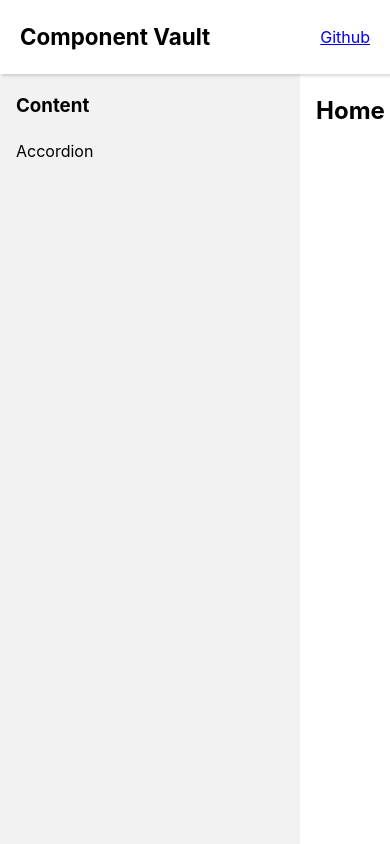
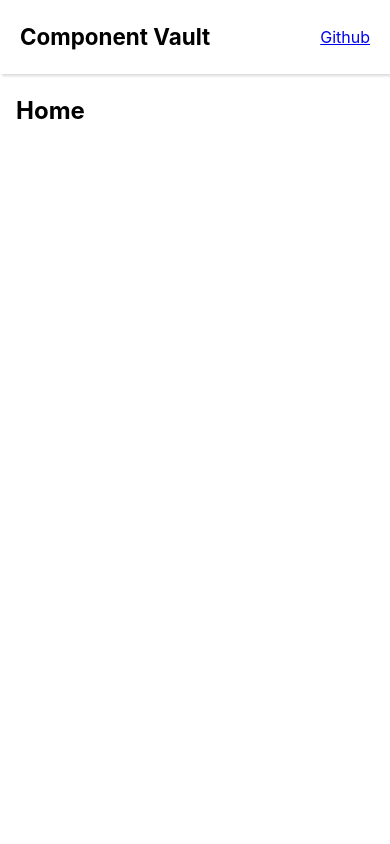
Before and after one commit to ssakib4040/component-vault, a React (Vite) app: page / in a window 390 px wide. Built offline with nearby package versions, Linux system fonts and the light colour scheme.

Commit message:
Media queries added in sidebar & content

```diff
--- a/src/components/Content/Content.scss
+++ b/src/components/Content/Content.scss
@@ -2,4 +2,9 @@
   flex: 1;
   margin-left: 300px;
   padding: 0 1rem;
+
+  // media queries
+  @media (max-width: 768px) {
+    margin-left: 0;
+  }
 }
--- a/src/components/Sidebar/Sidebar.scss
+++ b/src/components/Sidebar/Sidebar.scss
@@ -26,4 +26,9 @@
       }
     }
   }
+
+  // media queries
+  @media (max-width: 768px) {
+    display: none;
+  }
 }
```
